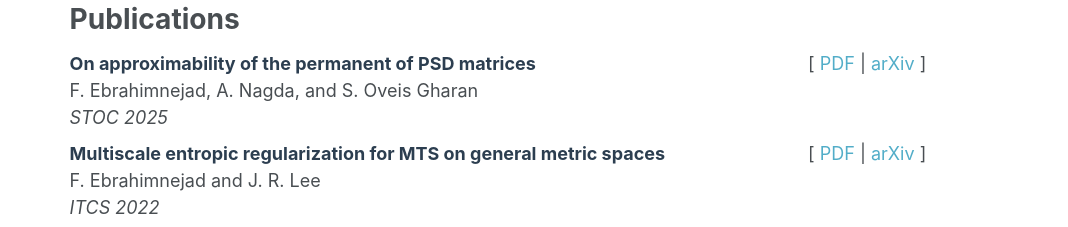
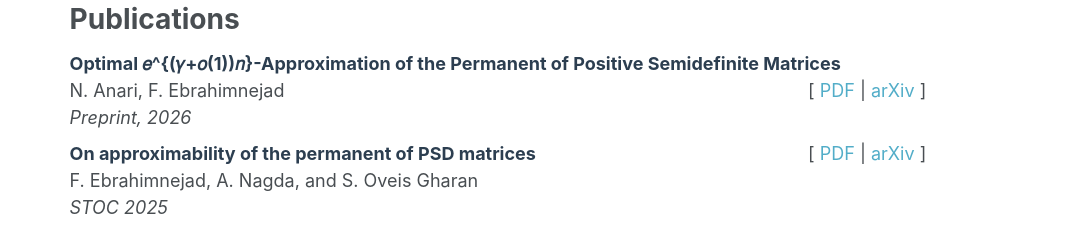
Before and after one commit to Farzam/farzam.github.io, a plain HTML site: page index.html in a window 1280 px wide. Shown: the part 289-516 px from the top of the page, 212-1280 px from the left. Drawn offline with Linux system fonts and the light colour scheme; files whose address does not match are found by name.

Commit message:
Optimal PSD Permanent

```diff
--- a/index.html
+++ b/index.html
@@ -253,6 +253,15 @@
 <h1 id="publications">Publications</h1>
 
 <p style="margin-bottom:0.95cm;">
+   <span style="color:#2c3e50"><b>Optimal 𝑒^{(𝛾+𝑜(1))𝑛}-Approximation of the Permanent of Positive
+Semidefinite Matrices</b></span> <span style="float: right"> [ <a href="https://arxiv.org/pdf/2605.21946">PDF</a> | <a href="https://arxiv.org/abs/2605.21946">arXiv</a> ]</span>
+   <br>
+   N. Anari, F. Ebrahimnejad
+  <br>
+   <span style="float: left;" ><em>Preprint, 2026</em></span>
+</p>
+
+<p style="margin-bottom:0.95cm;">
    <span style="color:#2c3e50"><b>On approximability of the permanent of PSD matrices</b></span> <span style="float: right"> [ <a href="./files/psd-permanent.pdf">PDF</a> | <a href="https://arxiv.org/abs/2404.10959">arXiv</a> ]</span>
    <br>
    F. Ebrahimnejad, A. Nagda, and S. Oveis Gharan
```
